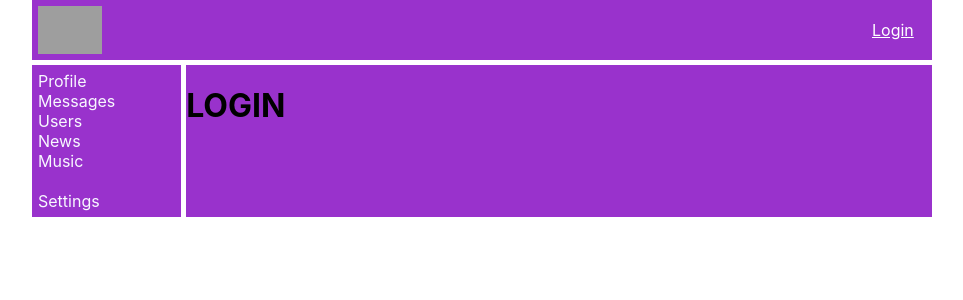
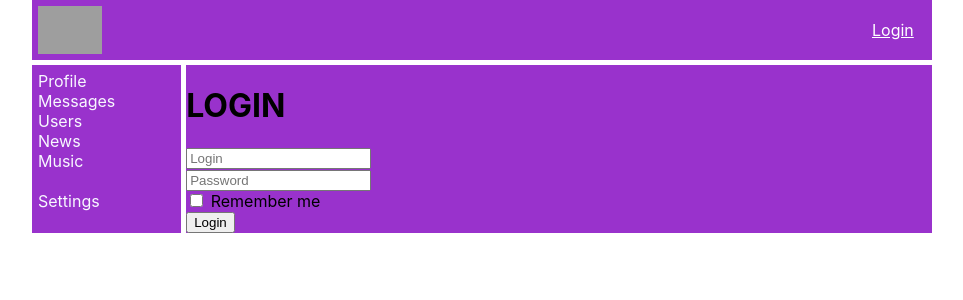
Before and after one commit to denelvis/edu_socialNet, a React (Create React App) app: page /login in a window 1280 px wide. Shown: the top 300 px of the page, without its empty margins (158-1121 px from the left). Built offline with nearby package versions, Linux system fonts and the light colour scheme; no server answers; grey boxes are pictures that could not be loaded.

Commit message:
added redux-form, Login form

```diff
--- a/package.json
+++ b/package.json
@@ -13,6 +13,7 @@
     "react-router-dom": "^5.3.0",
     "react-scripts": "4.0.3",
     "redux": "^4.1.1",
+    "redux-form": "^8.3.7",
     "redux-thunk": "^2.3.0",
     "web-vitals": "^1.1.2"
   },
--- a/src/components/Login/Login.jsx
+++ b/src/components/Login/Login.jsx
@@ -1,7 +1,41 @@
 import React from "react";
+import { Field, reduxForm } from "redux-form";
+
+const LoginForm = (props) => {
+  return (
+    <form onSubmit={props.handleSubmit}>
+      <div>
+        <Field placeholder={"Login"} name={"login"} component={"input"} />
+      </div>
+      <div>
+        <Field placeholder={"Password"} name={"password"} component={"input"} />
+      </div>
+      <div>
+        <Field type={"checkbox"} name={"rememberMe"} component={"input"} />{" "}
+        Remember me
+      </div>
+      <div>
+        <button>Login</button>
+      </div>
+    </form>
+  );
+};
+
+const LoginReduxForm = reduxForm({
+  form: "login",
+})(LoginForm);
 
 const Login = (props) => {
-  return <h1>LOGIN</h1>;
+  const onSubmit = (formData) => {
+    console.log(formData);
+  };
+
+  return (
+    <div>
+      <h1>LOGIN</h1>
+      <LoginReduxForm onSubmit={onSubmit} />
+    </div>
+  );
 };
 
 export default Login;
--- a/src/redux/reduxStore.js
+++ b/src/redux/reduxStore.js
@@ -5,6 +5,7 @@
 import usersReducer from "./usersReducer";
 import authReducer from "./authReducer";
 import thunkMiddleware from "redux-thunk";
+import { reducer as formReducer } from "redux-form";
 
 let reducers = combineReducers({
   profilePage: profileReducer,
@@ -12,6 +13,7 @@
   sidebar: sidebarReducer,
   usersPage: usersReducer,
   auth: authReducer,
+  form: formReducer,
 });
 
 let store = createStore(reducers, applyMiddleware(thunkMiddleware));
```
Also changed, not shown: 1 other file (tests, documents, lock files or other folders).
